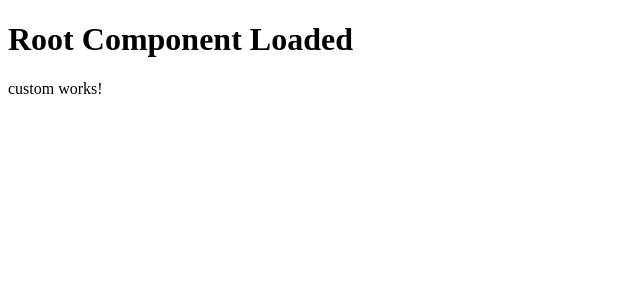
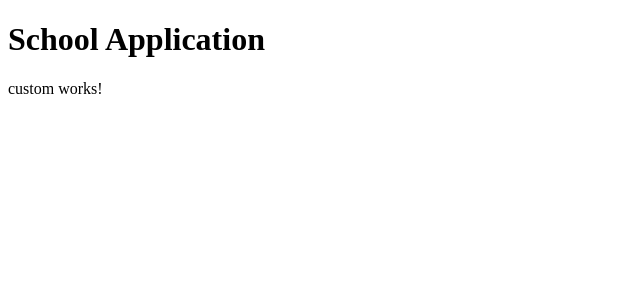
Before and after one commit to ShareghYusefi/school-app, an Angular app: page / in a window 1280 px wide. Shown: the top 300 px of the page, without its empty margins (0-640 px from the left). Built offline with nearby package versions, Linux system fonts and the light colour scheme.

Commit message:
string interpolation & ngIf directive

```diff
--- a/src/app/app.html
+++ b/src/app/app.html
@@ -1,5 +1,8 @@
-<h1>Root Component Loaded</h1>
-<!-- using custom components -->
-<custom></custom>
+<!-- String Interpolation: {{}} is used to render dynamic conent. We can even write Javascript expressions in them. -->
+<h1>{{ 4 > 3 ? title : "No Title" }}</h1>
+<!-- What are directives? -->
+<!-- Directives are instructions which tell Angular to manipulate the DOM elements. -->
+<!-- ngIf, ngFor, ngSwitch, ngStyle, ngClass -->
+<custom *ngIf="2 > 1"></custom>
 
 <router-outlet />
--- a/src/app/app.ts
+++ b/src/app/app.ts
@@ -1,4 +1,4 @@
-import { Component, signal } from '@angular/core';
+import { Component } from '@angular/core';
 
 @Component({
   selector: 'app-root',
@@ -7,5 +7,5 @@ import { Component, signal } from '@angular/core';
   styleUrl: './app.css'
 })
 export class App {
-  protected readonly title = signal('school-app');
+  protected title = 'School Application';
 }
```
